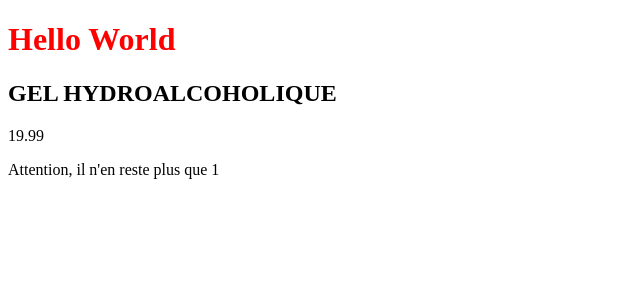
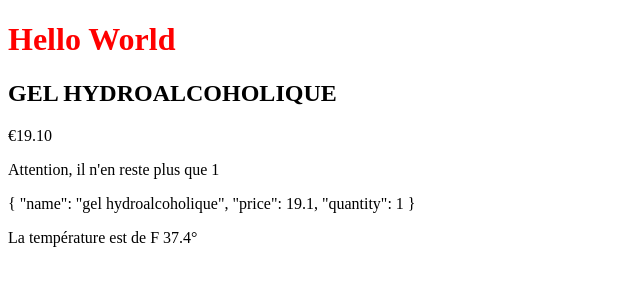
Before and after one commit to SteveBstorm/WAD21-Angular-Demo, an Angular app: page /demo_02 in a window 1280 px wide. Shown: the top 300 px of the page, without its empty margins (0-640 px from the left). Built offline with nearby package versions, Linux system fonts and the light colour scheme.

Commit message:
Finish Pipe demo

```diff
--- a/src/app/app.module.ts
+++ b/src/app/app.module.ts
@@ -6,12 +6,14 @@ import { AppRoutingModule } from './app-routing.module';
 import { AppComponent } from './app.component';
 import { HelloWorldComponent } from './components/hello-world/hello-world.component';
 import { PipeDemoComponent } from './components/pipe-demo/pipe-demo.component';
+import { ToFahrenheitPipe } from './pipes/to-fahrenheit.pipe';
 
 @NgModule({
   declarations: [
     AppComponent,
     HelloWorldComponent,
-    PipeDemoComponent
+    PipeDemoComponent,
+    ToFahrenheitPipe
   ],
   imports: [
     BrowserModule,
--- a/src/app/components/pipe-demo/pipe-demo.component.html
+++ b/src/app/components/pipe-demo/pipe-demo.component.html
@@ -1,5 +1,9 @@
 <h2>{{product.name | uppercase}}</h2>
-<p>{{product.price}}</p>
+<p>{{product.price | currency:'EUR':'symbol':'1.2-2'}}</p>
 <p>{{(product.quantity < 5)
     ? "Attention, il n'en reste plus que "+ product.quantity
     : "Il y en a de stock." }}</p>
+
+    <p>{{product | json}}</p>
+
+    <p>La température est de {{3 | toFahrenheit: true : true}}</p>
--- a/src/app/components/pipe-demo/pipe-demo.component.ts
+++ b/src/app/components/pipe-demo/pipe-demo.component.ts
@@ -10,7 +10,7 @@ export class PipeDemoComponent implements OnInit {
 
   public product : Iproduct = {
     name : "gel hydroalcoholique",
-    price : 19.99,
+    price : 19.10,
     quantity : 1}
 
   constructor() { }
--- /dev/null
+++ b/src/app/pipes/to-fahrenheit.pipe.ts
@@ -0,0 +1,20 @@
+import { Pipe, PipeTransform } from '@angular/core';
+
+@Pipe({
+  name: 'toFahrenheit'
+})
+export class ToFahrenheitPipe implements PipeTransform {
+
+  transform(value: number, addSymbol : boolean = true, atLeft: boolean = false): string {
+    let result : number = (value *(9/5)) +32;
+    let show = result.toString();
+    if (addSymbol) {
+      if(atLeft) {
+        return `F ${show}°`
+      }
+      else return `${show}°F`
+    }
+    return show
+  }
+
+}
```
